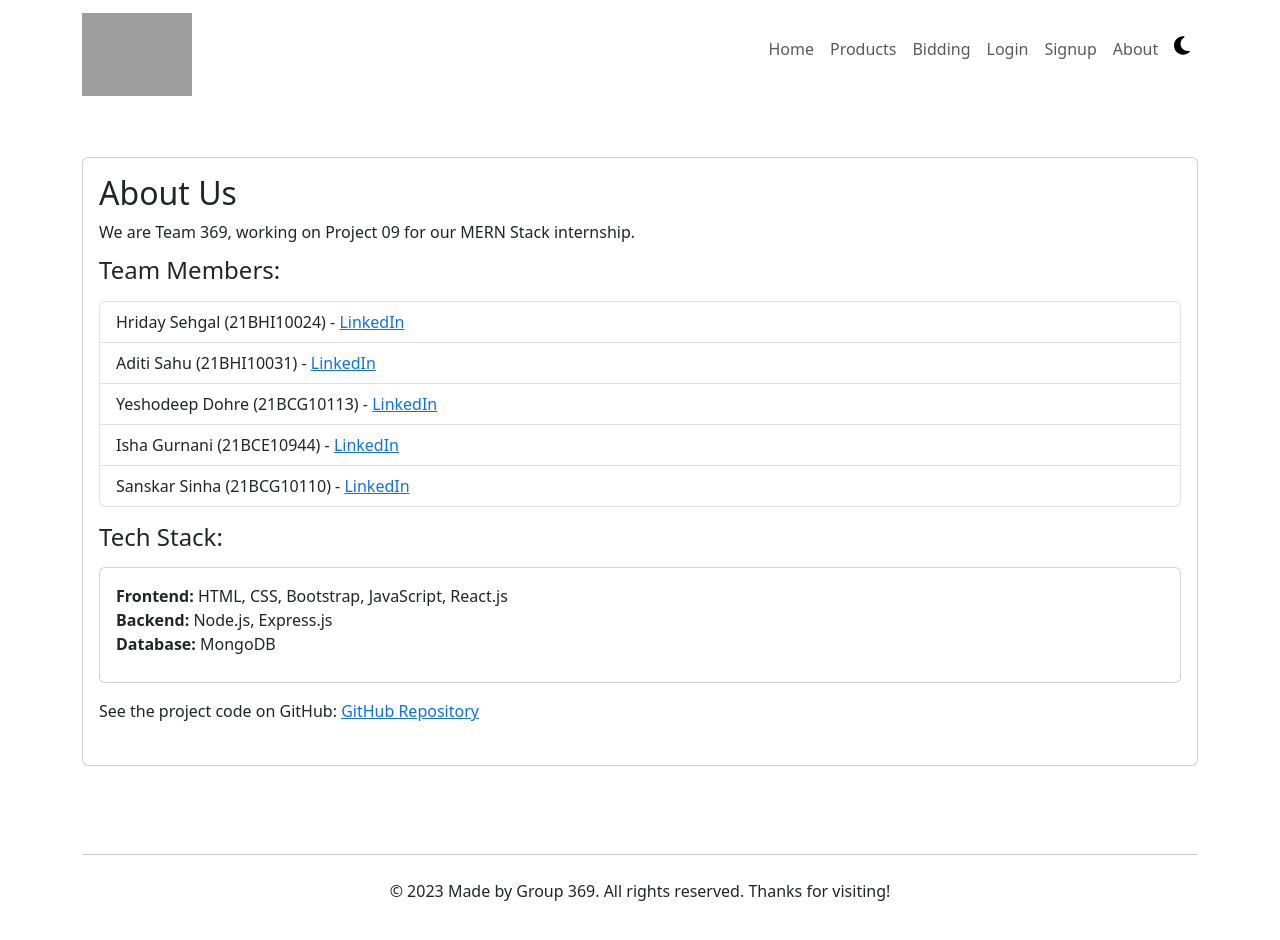
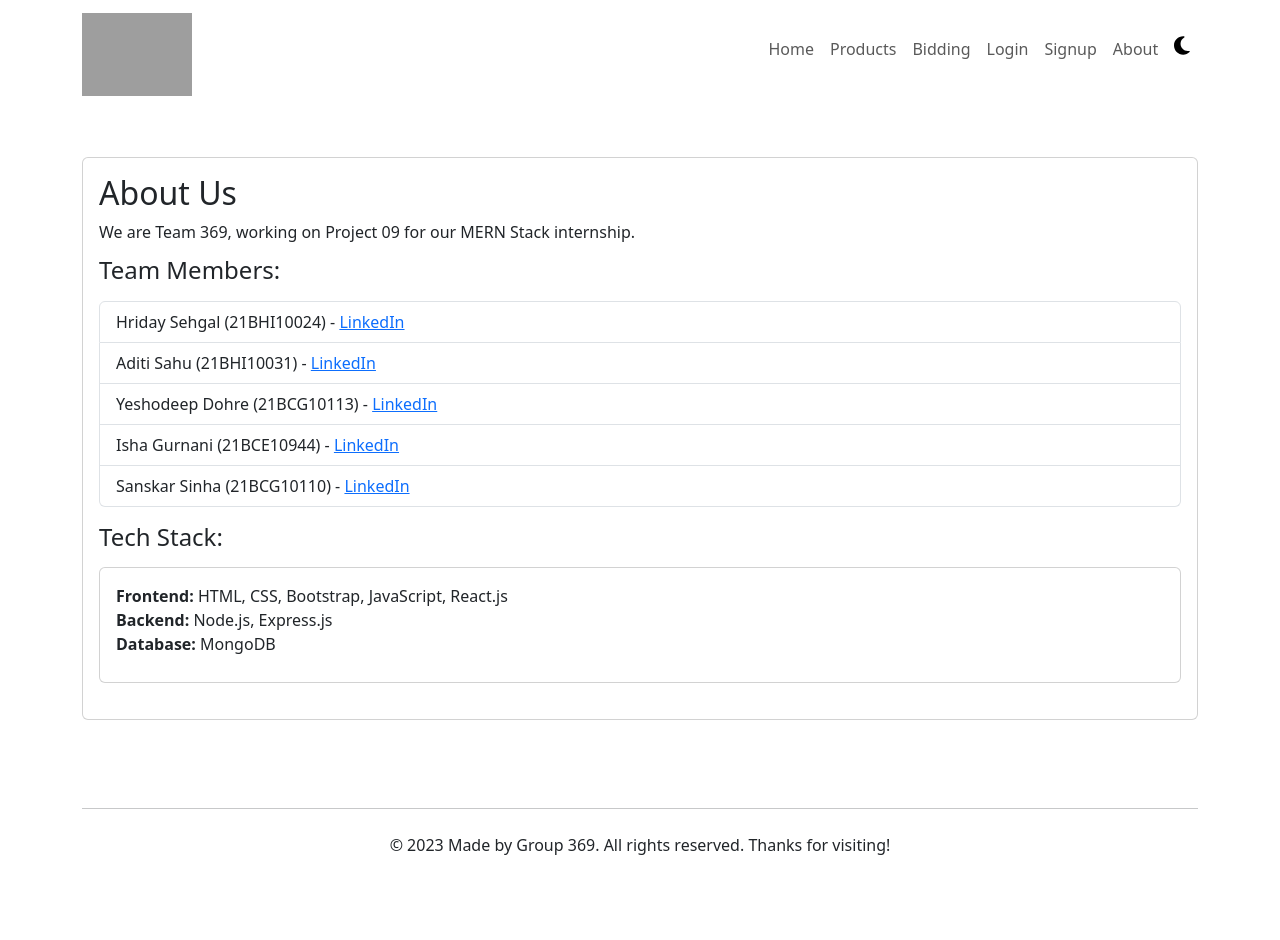
Before and after one commit to hriday-sehgal/BidBot-Online-Auction-System-Project-Frontend, a React (Create React App) app: page /aboutus in a window 1280 px wide. Shown: the top 940 px of the page. Built offline with nearby package versions, Linux system fonts and the light colour scheme; grey boxes are pictures that could not be loaded.

Commit message:
Update AboutUs.js

```diff
--- a/src/components/AboutUs.js
+++ b/src/components/AboutUs.js
@@ -9,7 +9,6 @@ const AboutUs = ({ darkMode }) => {
     { name: 'Sanskar Sinha', roll: '21BCG10110', linkedin: 'www.linkedin.com/in/sanskar-sinha/' },
   ];
 
-  const githubLink = 'https://github.com/hriday-sehgal/BidBot-Online-Auction-System-Project-Frontend';
 
   return (
     <div className={`container mt-5 ${darkMode ? 'dark-mode' : ''}`}>
@@ -46,12 +45,7 @@ const AboutUs = ({ darkMode }) => {
           </div>
 
 
-          <p className={`mt-3 ${darkMode ? 'text-light' : ''}`}>
-            See the project code on GitHub:{' '}
-            <a href={githubLink} target="_blank" rel="noopener noreferrer">
-              GitHub Repository
-            </a>
-          </p>
+
         </div>
       </div>
     </div>
```
